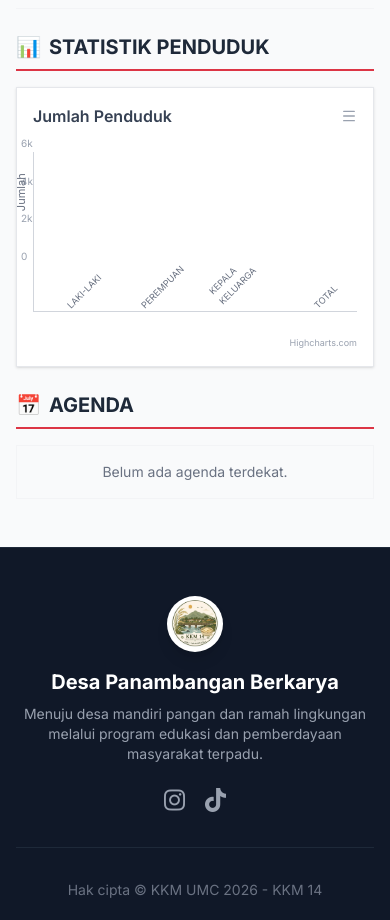
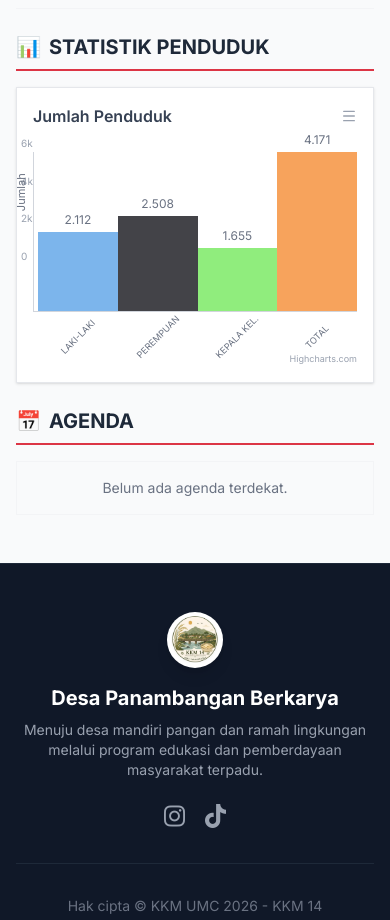
Before and after one commit to adin07-code/Desa-Panambangan, a Next.js app: page /blog in a window 390 px wide. Shown: the part 1681-2601 px from the top of the page. Built offline with nearby package versions, Linux system fonts and the light colour scheme.

Commit message:
Fix chart bars structure so heights render correctly

```diff
--- a/src/components/Sidebar.tsx
+++ b/src/components/Sidebar.tsx
@@ -63,38 +63,38 @@ export default function Sidebar() {
           </div>
 
           {/* Fake Bar Chart */}
-          <div className="flex justify-around items-end h-40 border-l border-b border-gray-300 pb-1 pl-1">
+          <div className="flex justify-around items-end h-40 border-l border-b border-gray-300 pb-0 pl-1 mb-10">
 
             {/* Bar 1 */}
-            <div className="flex flex-col items-center w-1/4">
+            <div className="flex flex-col justify-end items-center w-1/4 h-full relative">
               <div className="w-full bg-[#7cb5ec] relative group" style={{ height: "50%" }}>
-                  <span className="absolute -top-5 left-1/2 -translate-x-1/2 text-xs text-gray-500 opacity-0 group-hover:opacity-100 transition-opacity">2.112</span>
+                  <span className="absolute -top-5 left-1/2 -translate-x-1/2 text-xs text-gray-500 opacity-100 lg:opacity-0 lg:group-hover:opacity-100 transition-opacity">2.112</span>
               </div>
-              <span className="text-[9px] text-gray-500 mt-2 -rotate-45 origin-top-left translate-y-2 translate-x-2">LAKI-LAKI</span>
+              <span className="absolute -bottom-8 left-1/2 -translate-x-1/2 text-[9px] text-gray-500 -rotate-45 whitespace-nowrap">LAKI-LAKI</span>
             </div>
 
             {/* Bar 2 */}
-            <div className="flex flex-col items-center w-1/4">
+            <div className="flex flex-col justify-end items-center w-1/4 h-full relative">
               <div className="w-full bg-[#434348] relative group" style={{ height: "60%" }}>
-                <span className="absolute -top-5 left-1/2 -translate-x-1/2 text-xs text-gray-500 opacity-0 group-hover:opacity-100 transition-opacity">2.508</span>
+                <span className="absolute -top-5 left-1/2 -translate-x-1/2 text-xs text-gray-500 opacity-100 lg:opacity-0 lg:group-hover:opacity-100 transition-opacity">2.508</span>
               </div>
-              <span className="text-[9px] text-gray-500 mt-2 -rotate-45 origin-top-left translate-y-2 translate-x-2">PEREMPUAN</span>
+              <span className="absolute -bottom-8 left-1/2 -translate-x-1/2 text-[9px] text-gray-500 -rotate-45 whitespace-nowrap">PEREMPUAN</span>
             </div>
 
             {/* Bar 3 */}
-            <div className="flex flex-col items-center w-1/4">
+            <div className="flex flex-col justify-end items-center w-1/4 h-full relative">
               <div className="w-full bg-[#90ed7d] relative group" style={{ height: "40%" }}>
-                <span className="absolute -top-5 left-1/2 -translate-x-1/2 text-xs text-gray-500 opacity-0 group-hover:opacity-100 transition-opacity">1.655</span>
+                <span className="absolute -top-5 left-1/2 -translate-x-1/2 text-xs text-gray-500 opacity-100 lg:opacity-0 lg:group-hover:opacity-100 transition-opacity">1.655</span>
               </div>
-              <span className="text-[9px] text-gray-500 mt-2 -rotate-45 origin-top-left translate-y-2 translate-x-2">KEPALA KELUARGA</span>
+              <span className="absolute -bottom-8 left-1/2 -translate-x-1/2 text-[9px] text-gray-500 -rotate-45 whitespace-nowrap">KEPALA KEL.</span>
             </div>
 
             {/* Bar 4 */}
-            <div className="flex flex-col items-center w-1/4">
+            <div className="flex flex-col justify-end items-center w-1/4 h-full relative">
               <div className="w-full bg-[#f7a35c] relative group" style={{ height: "100%" }}>
-                <span className="absolute -top-5 left-1/2 -translate-x-1/2 text-xs text-gray-500 opacity-0 group-hover:opacity-100 transition-opacity">4.171</span>
+                <span className="absolute -top-5 left-1/2 -translate-x-1/2 text-xs text-gray-500 opacity-100 lg:opacity-0 lg:group-hover:opacity-100 transition-opacity">4.171</span>
               </div>
-              <span className="text-[9px] text-gray-500 mt-2 -rotate-45 origin-top-left translate-y-2 translate-x-2">TOTAL</span>
+              <span className="absolute -bottom-8 left-1/2 -translate-x-1/2 text-[9px] text-gray-500 -rotate-45 whitespace-nowrap">TOTAL</span>
             </div>
 
           </div>
```
